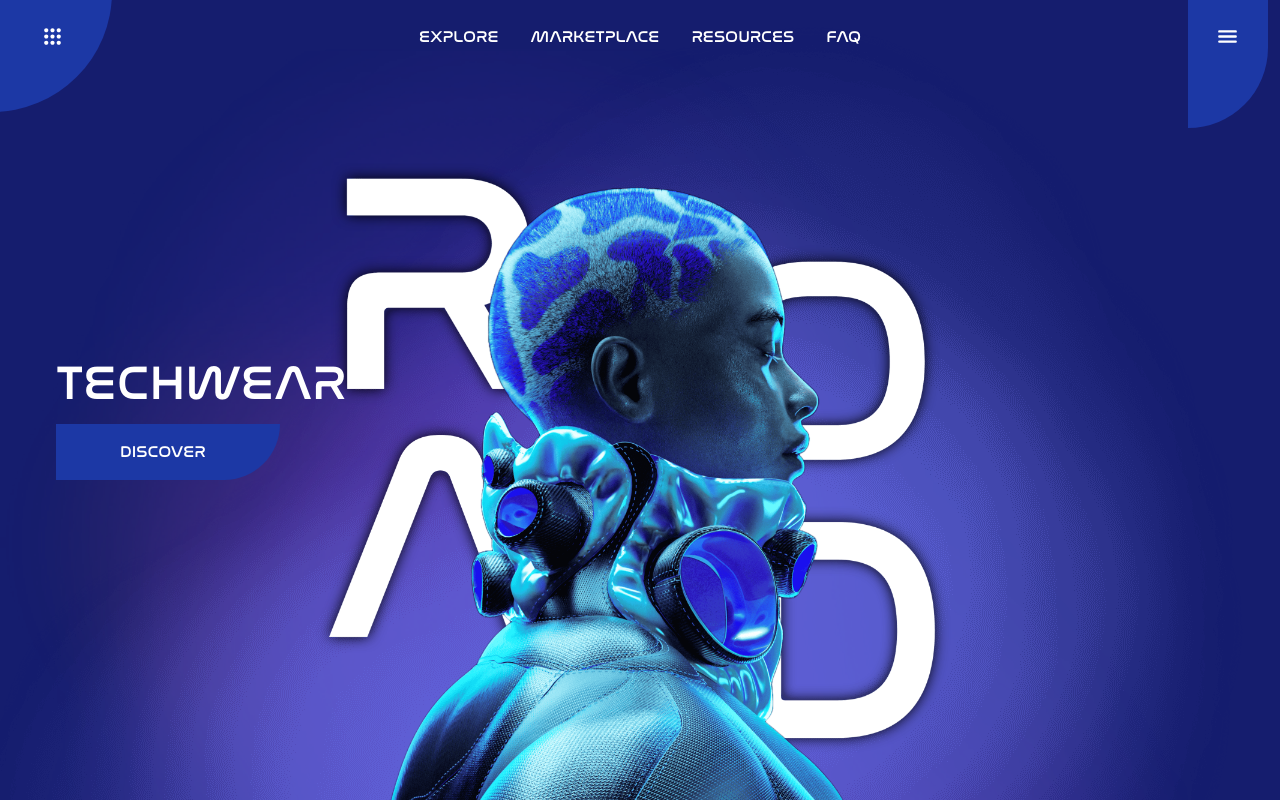
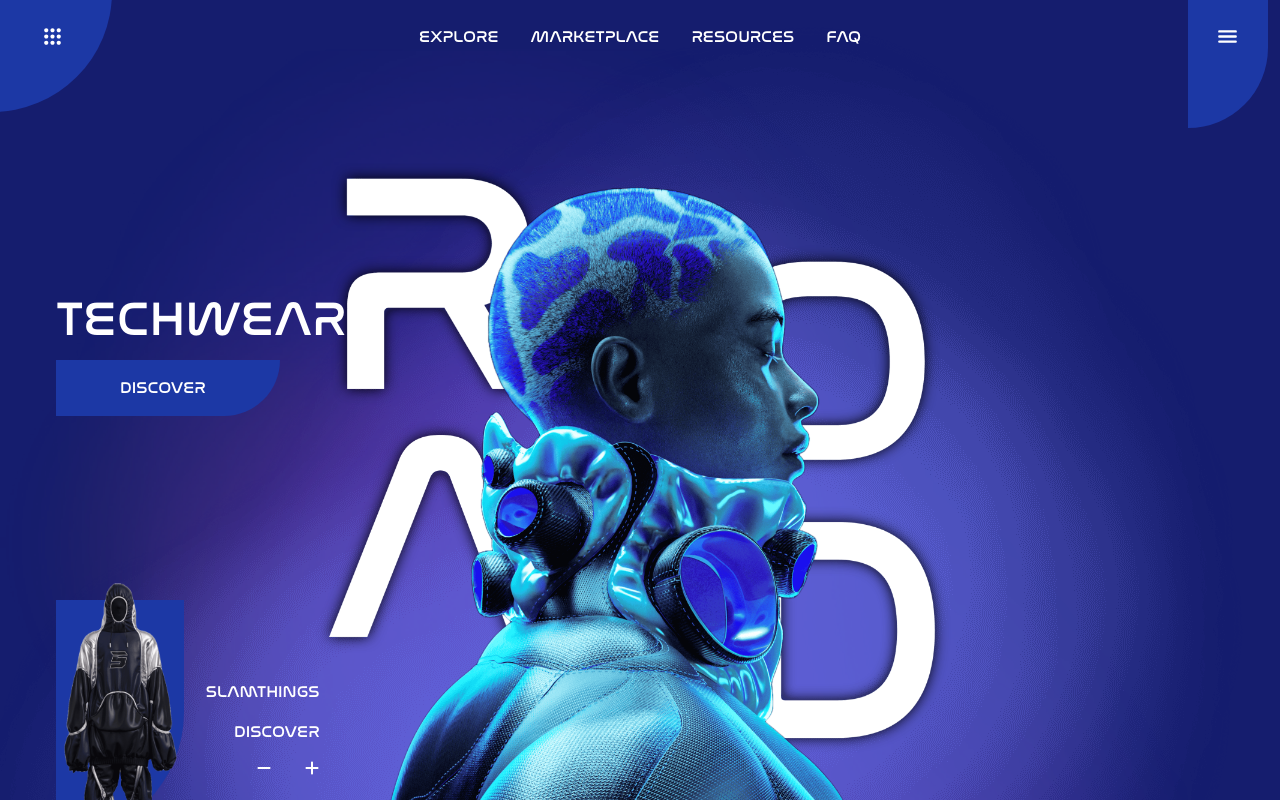
Before and after one commit to whysosaket/Road-NFT-Marketplace, a React (Vite) app: page / in a window 1280 px wide. Shown: the top 800 px of the page. Built offline with nearby package versions, Linux system fonts and the light colour scheme.

Commit message:
Slamthings

```diff
--- a/src/components/Hero/Hero.tsx
+++ b/src/components/Hero/Hero.tsx
@@ -2,6 +2,7 @@ import Image from "../../assets/img1.png";
 import Gradient from "../../assets/bg.png";
 import Gradient2 from "../../assets/bg2.png";
 import TechWear from "./TechWear";
+import Slamtings from "./Slamtings";
 
 const Hero = () => {
   return (
@@ -11,8 +12,11 @@ const Hero = () => {
         <img src={Gradient} className="w-full mx-auto absolute -z-10" />
         <img src={Gradient2} className="w-full mx-auto absolute top-0 -z-10" />
     </div>
-    <div className="absolute left-14 bottom-80">
-    <TechWear />
+    <div className="absolute left-14 bottom-96">
+      <TechWear />
+    </div>
+    <div className="absolute left-14 bottom-0">
+      <Slamtings />
     </div>
     </div>
   )
--- /dev/null
+++ b/src/components/Hero/Slamtings.tsx
@@ -0,0 +1,23 @@
+import Image from "../../assets/img6.png";
+import { FaPlus, FaMinus } from "react-icons/fa6";
+
+const Slamtings = () => {
+  return (
+    <div className="flex gap-6 align-bottom">
+        <div className="cursor-pointer">
+            <div className="absolute -z-10 w-32 -bottom-10 h-60 bg-p2 rounded-br-[10rem]"></div>
+            <img src={Image} className="h-56" />
+        </div>
+        <div className="flex flex-col justify-end h-56">
+            <h1 className="my-2">SLAMTHINGS</h1>
+            <h1 className="text-right my-2">DISCOVER</h1>
+            <div className="flex justify-end gap-8 mt-2 mb-6 cursor-pointer">
+                <FaMinus />
+                <FaPlus />
+            </div>
+        </div>
+    </div>
+  )
+}
+
+export default Slamtings
```
Also changed, not shown: src/assets/img6.png (added).
